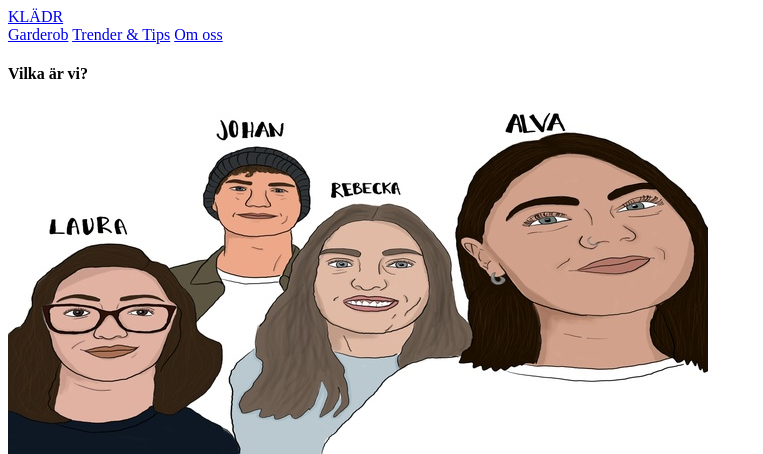
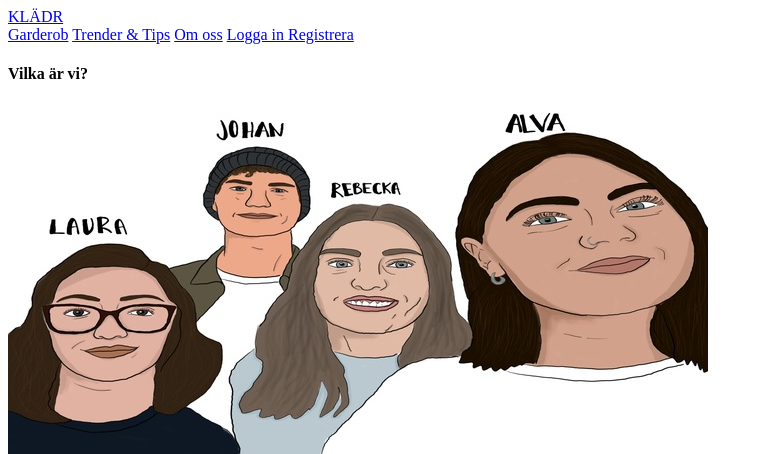
Before and after one commit to JohanFrom/KLADR, a Flask app: template templates/layout.html in a window 1280 px wide. Shown: the top 454 px of the page, without its empty margins (0-763 px from the left). Run offline with Flask 2, Linux system fonts and the light colour scheme; the template is opened without the code that fills it, so the values that code supplies are empty; some libraries are stand-ins or nearby versions; some web fonts are replaced.

Commit message:
Update layout.html

```diff
--- a/templates/layout.html
+++ b/templates/layout.html
@@ -2,6 +2,7 @@
 <html>
     <head>
         <meta charset="utf-8">
+        <meta name="viewport" content="initial scale 1.0, width=device-width">
         <link rel="stylesheet" href="/static/style.css">
         <link href="https://fonts.googleapis.com/css?family=Francois+One&display=swap" rel="stylesheet">
         <link rel="stylesheet" href="https://use.fontawesome.com/releases/v5.4.1/css/all.css">
@@ -16,6 +17,12 @@
                 <a class="navitem" href="{{url_for('wardrobe')}}">Garderob</a>
                 <a class="navitem" href="{{url_for('trends')}}">Trender & Tips</a>
                 <a class="navitem" href="{{url_for('about')}}">Om oss</a>
+                {% if session['logged_in'] == True %}
+                    <a class="navitem-logout" href="{{url_for('logout')}}">Logga ut <span class="sr-only">(current)</span><img src="/static/logout-image.png" alt="logout"></a>
+                {% else %}
+                    <a class="navitem-login" href="{{url_for('login_page')}}">Logga in <span class="sr-only">(current)</span></a>
+                    <a class="navitem-login" href="{{url_for('register')}}">Registrera</a>
+                {% endif %}
             </nav>
 
             <div id="about-jumbotron">
```
